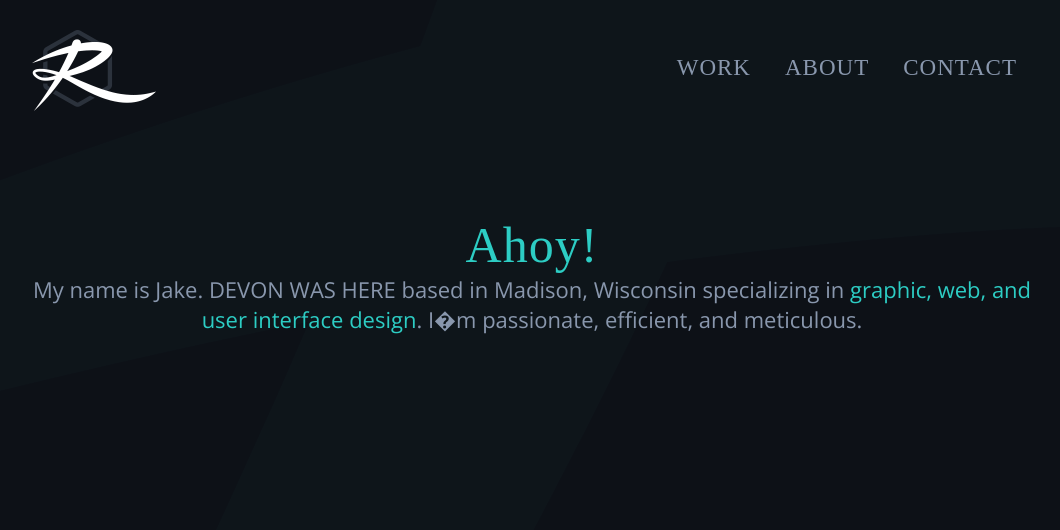
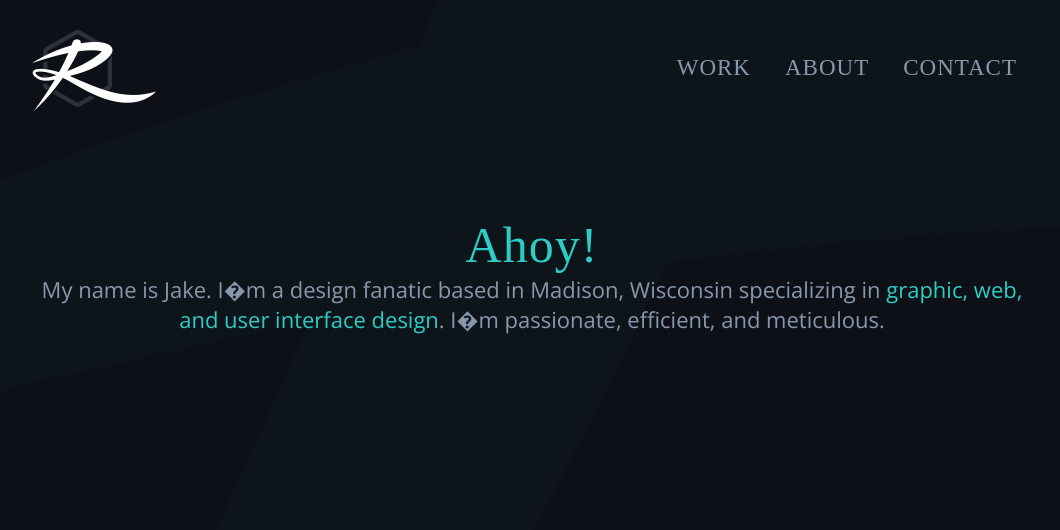
Before and after one commit to jsruesch/jsr4, a PHP site: page / in a window 1280 px wide. Shown: the top 530 px of the page, without its empty margins (108-1168 px from the left). Run offline with PHP 8.4, Linux system fonts and the light colour scheme; some libraries are stand-ins or nearby versions; some web fonts are replaced.

Commit message:
remove devon

```diff
--- a/index.php
+++ b/index.php
@@ -5,7 +5,7 @@
 <div class="wrap center">
     <div class="welcome">
         <p class="header large">Ahoy!</p>
-        <p class="welcome_text">My name is Jake. DEVON WAS HERE based in Madison, Wisconsin
+        <p class="welcome_text">My name is Jake. I�m a design fanatic based in Madison, Wisconsin
         specializing in <span class="tteal">graphic, web, and user interface design</span>. I�m passionate, efficient, and meticulous.</p>
     </div>
 </div>
```
